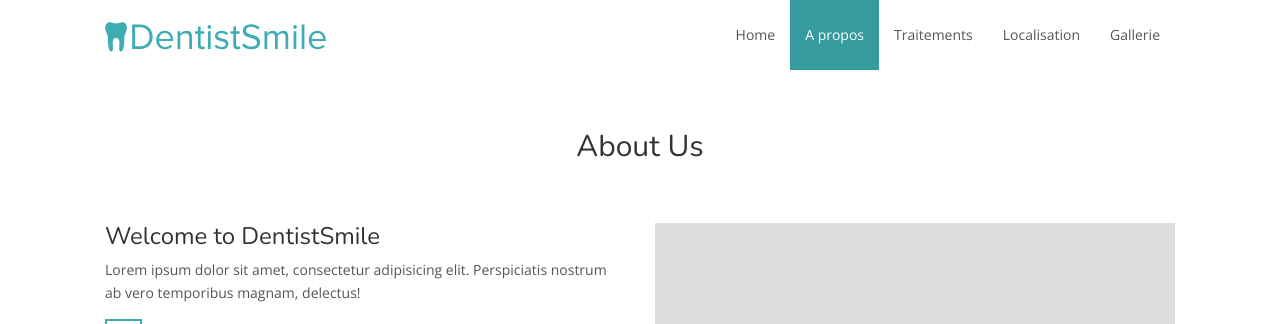
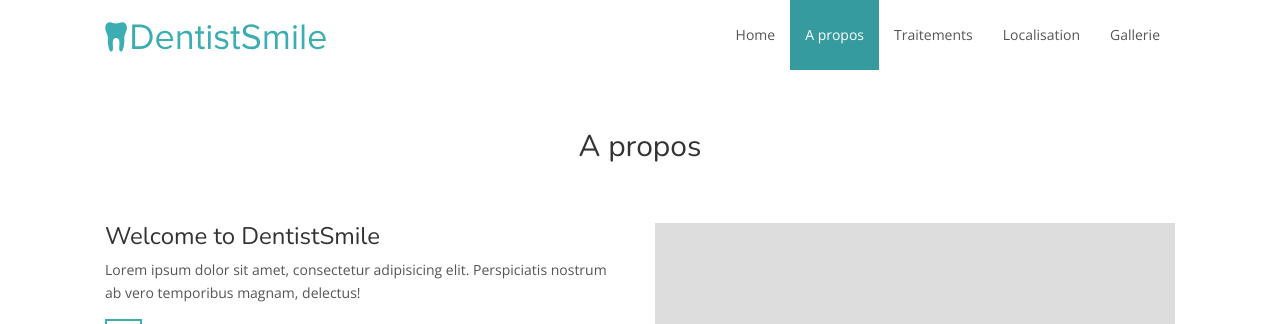
Before and after one commit to nabil-imadali/nabil-imadali.github.io, a Jekyll site: the page built from index.html, in a window 1280 px wide and 900 px high. Shown: the top 324 px of the window. Built offline with Jekyll 4.4.1, drawn with Linux system fonts in a browser that asks for light colours; nearby versions of some CDN libraries.

Commit message:
removed comments and modified localisation section

```diff
--- a/index.html
+++ b/index.html
@@ -12,35 +12,12 @@
             </div>
         </div>
     </div>
-
-    <div class="container-fluid">
-
-        <!--<div class="col-sm-6 col-sm-offset-6 col-md-4 col-md-offset-8 form">
-            <h3><svg class="icon icon-envelope-o"><use xlink:href="#icon-envelope-o"></use></svg>Make an Appointment</h3>
-            <form action="https://getsimpleform.com/messages?form_api_token={{ site.api_token }}" method="post">
-                <div class="form-field">
-                    <input name="name" type="text" placeholder="Name" required>
-                </div>
-                <div class="form-field">
-                    <input name="phone" type="tel" placeholder="Phone" required>
-                </div>
-                <div class="form-field">
-                    <input name="email" type="email" placeholder="Email" required>
-                </div>
-                <div class="form-field">
-                    <textarea name="comments" placeholder="Message" required></textarea>
-                </div>
-                <input type="submit" class="btn btn-default" value="Send">
-            </form>
-        </div>-->
-
-    </div>
 </div>
 <!-- End Hero -->
 <!-- Start About -->
 <div id="about" class="about">
     <div class="container-fluid">
-        <h2 class="section-title">About Us</h2>
+        <h2 class="section-title">A propos</h2>
 
         <div class="row">
             <div class="col-sm-6">
@@ -149,60 +126,10 @@
     </div>
 </div>
 <!-- End Treatments -->
-
-<!-- Start Our team -->
-<!--<div id="team" class="team">
-    <h2 class="section-title">Our Team</h2>
-    <div id="team-carousel">
-    {% for member in site.data.team %}
-        <div class="expandable-box">
-            <div class="expandable-box-top">
-                <img src="{{ site.baseurl }}/img/{{ member.image }}" alt="{{ member.name }}">
-                <h4>{{ member.name }}</h4>
-            </div>
-            <div class="expandable-box-bottom">
-                <a href="mailto:{{ member.email }}" data-toggle="tooltip" data-placement="bottom" title="{{ member.email }}"><svg class="icon icon-envelope"><use xlink:href="#icon-envelope"></use></svg></a>
-                </a>
-                <a href="tel:{{ member.phone }}" data-toggle="tooltip" data-placement="bottom" title="{{ member.phone }}"><svg class="icon icon-phone"><use xlink:href="#icon-phone"></use></svg></a>
-                </a>
-            </div>
-        </div>
-    {% endfor %}
-    </div>
-</div>-->
-<!-- End Our team -->
-
-<!-- Start Testimonials -->
-<!--<div id="testimonials" class="testimonials parallax" style="background-image: url('{{ site.baseurl }}/img/{{ site.testimonials.testimonials_img }}');">
-    <div class="overlay-container">
-        <div class="overlay"></div>
-        <div class="container-fluid">
-            <div id="testimonial-carousel">
-                {% for testimonial in site.data.testimonials %}
-                    <div class="testimonial-item">
-                        <svg class="icon icon-quote-left"><use xlink:href="#icon-quote-left"></use></svg>
-                        <blockquote>
-                            <p>{{ testimonial.description }}</p>
-                            <footer>
-                                {{ testimonial.name }}
-                                <small>{{ testimonial.title }}</small>
-                            </footer>
-                        </blockquote>
-                    </div>
-                {% endfor %}
-            </div>
-        </div>
-    </div>
-</div>-->
-<!-- End Testimonials -->
-
 <!-- Start Map -->
-<!--<div id="location" class="map" data-zoom="{{ site.map.zoom }}" data-address="{{ site.map.address }}" data-address-details="<img src='{{ site.map.address_details }}'>"></div>-->
 <div id="location" style="height:450px;width:100%;">
     <div class="container-fluid">
         <h2 class="section-title">Localisation</h2>
-    </div>
-</div>
             <script>
                 function myMap() {
                 var myCenter = new google.maps.LatLng(36.758273, 3.457447);
@@ -213,6 +140,8 @@
                 }
             </script>
             <script src="https://maps.googleapis.com/maps/api/js?key=AIzaSyDnL8unPJDpxMNsVcG0CAp3E3KCaIM9bJ4&callback=myMap"></script>
+    </div>
+</div>
 <!-- End Map -->
 
 <!-- Start Gallery -->
```
Lines whose indentation alone changed are shown as unchanged.
